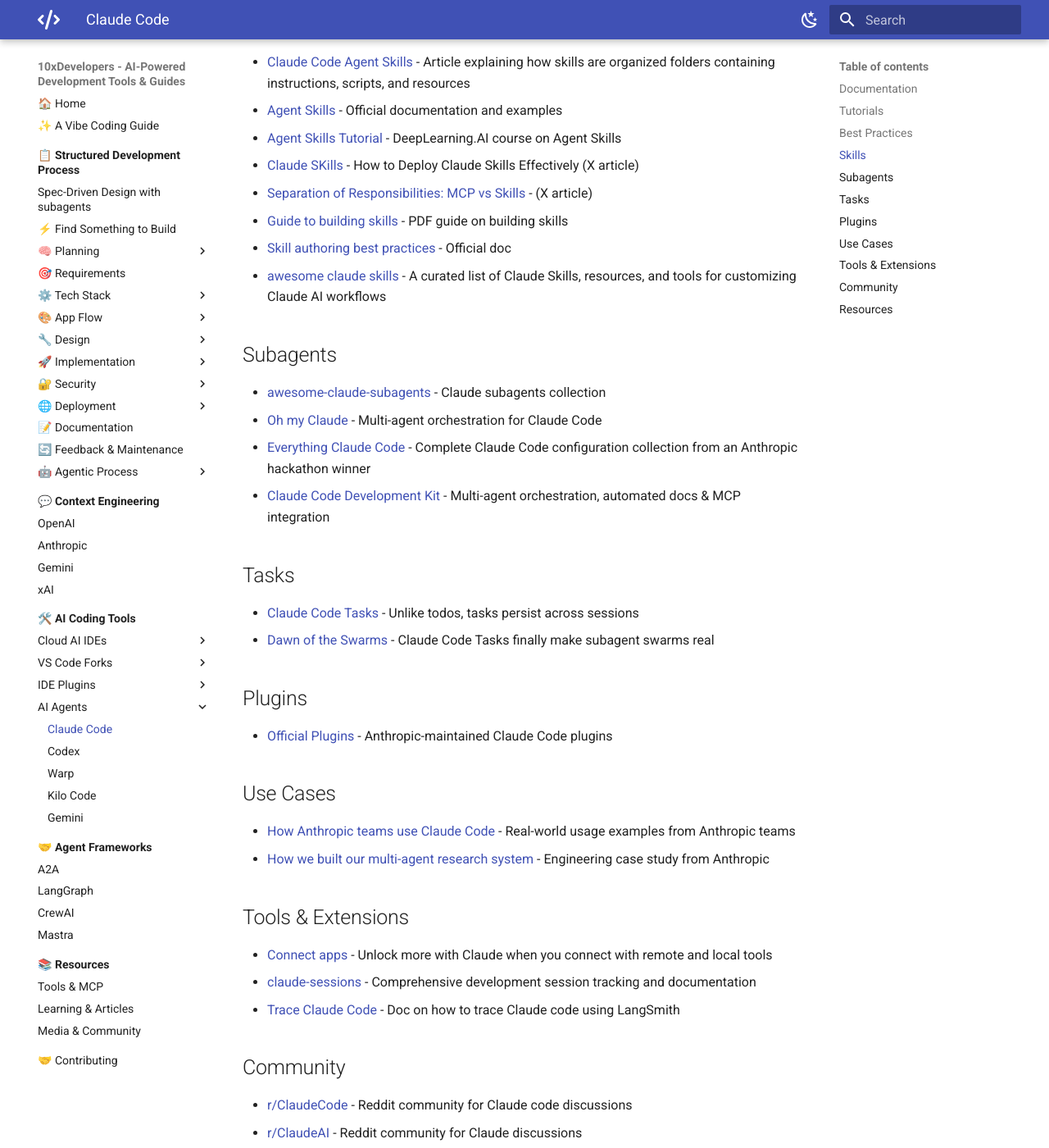
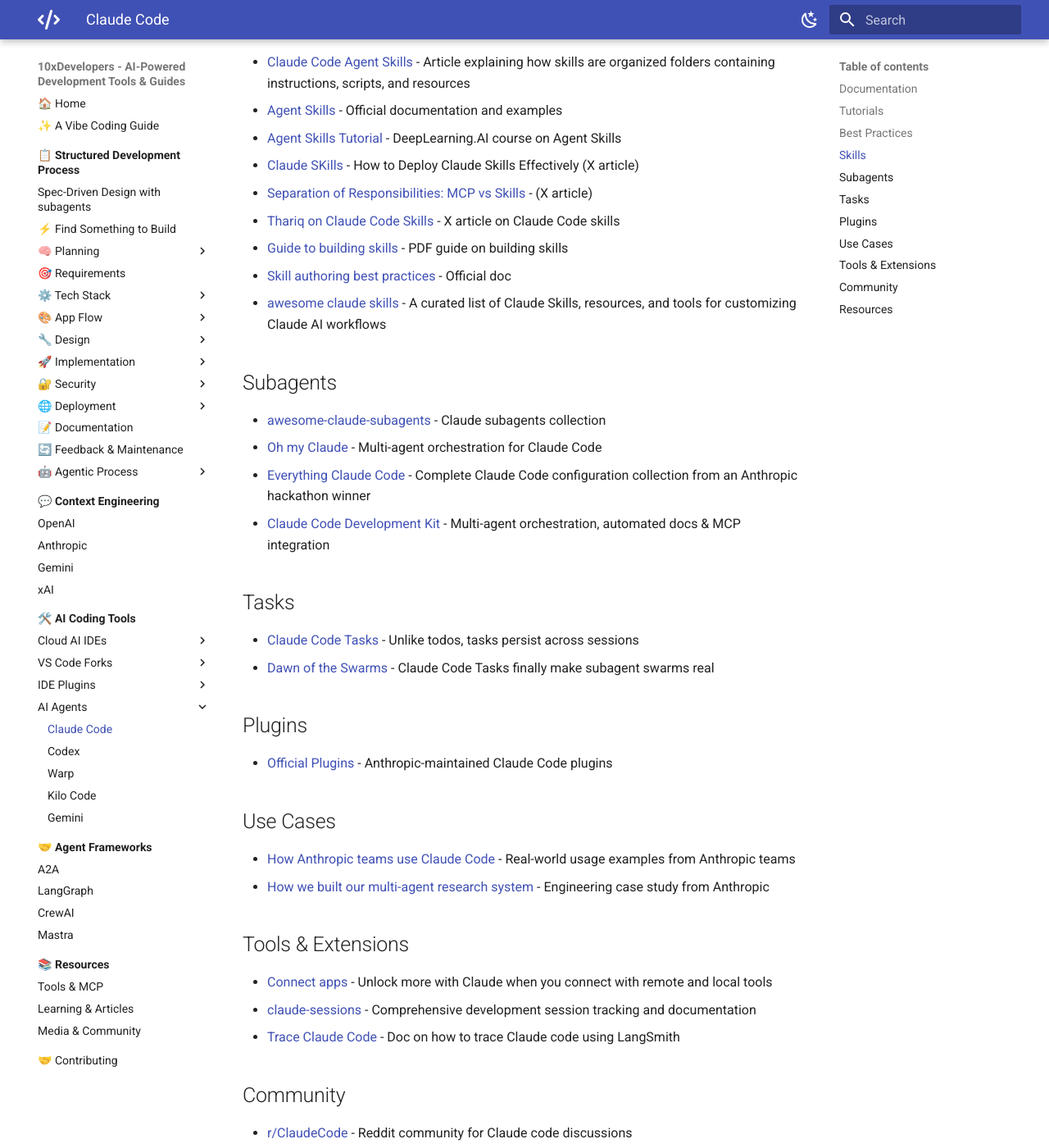
Before and after one commit to shlomoc/10xdev, an MkDocs documentation site: the page built from docs/ai-coding-tools/ai-agents/claude-code.md, in a window 1280 px wide and 1400 px high, scrolled down 1298 px. Shown: the whole window at 82% size. Built offline with MkDocs 1.6.1 and Material for MkDocs 9.7.7, drawn with Linux system fonts in a browser that asks for light colours; some of the changed text lies outside the part shown.

Commit message:
docs: add new resources for Claude Code skills and AI engineering education

```diff
--- a/docs/ai-coding-tools/ai-agents/claude-code.md
+++ b/docs/ai-coding-tools/ai-agents/claude-code.md
@@ -40,6 +40,7 @@ Claude code is a CLI that can also be used with an IDE like VS Code.
 - [Agent Skills Tutorial](https://learn.deeplearning.ai/courses/agent-skills-with-anthropic) - DeepLearning.AI course on Agent Skills
 - [Claude SKills](https://x.com/aiedge_/status/2015822565500194961) - How to Deploy Claude Skills Effectively (X article)
 - [Separation of Responsibilities: MCP vs Skills](https://x.com/dani_avila7/status/2014409635370041517) - (X article)
+- [Thariq on Claude Code Skills](https://x.com/trq212/status/2033949937936085378) - X article on Claude Code skills
 - [Guide to building skills](https://resources.anthropic.com/hubfs/The-Complete-Guide-to-Building-Skill-for-Claude.pdf) - PDF guide on building skills
 - [Skill authoring best practices](https://platform.claude.com/docs/en/agents-and-tools/agent-skills/best-practices) - Official doc
 - [awesome claude skills](https://github.com/ComposioHQ/awesome-claude-skills) - A curated list of Claude Skills, resources, and tools for customizing Claude AI workflows
@@ -82,3 +83,4 @@ Claude code is a CLI that can also be used with an IDE like VS Code.
 - [Resources on Claude Code](https://claude-code-spotlight.lovable.app/) - Curated collection of resources from the Code newsletter
 - [Claude Code Templates](https://www.aitmpl.com/) - Ready to use templates
 - [Awesome Claude Code Resources](https://awesomeclaude.ai/) - Hub of various Claude code resources
+- [Awesome Claude](https://github.com/webfuse-com/awesome-claude) - Curated Claude resources on GitHub
```
Also changed, not shown: docs/resources/learning/index.md (+1 -0 lines).
